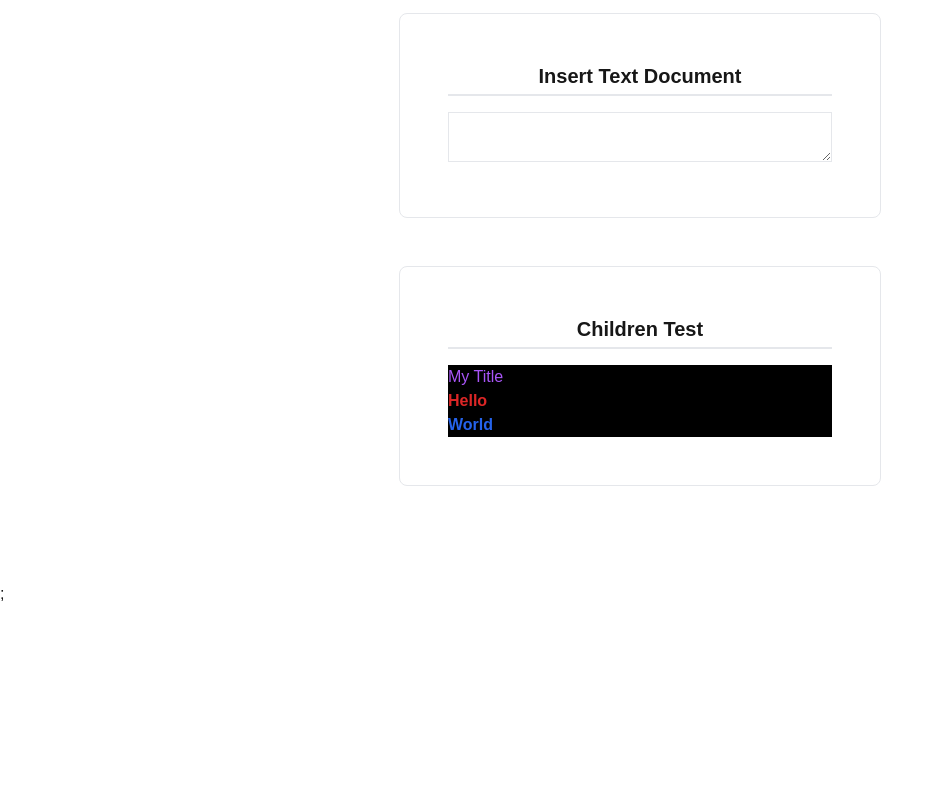
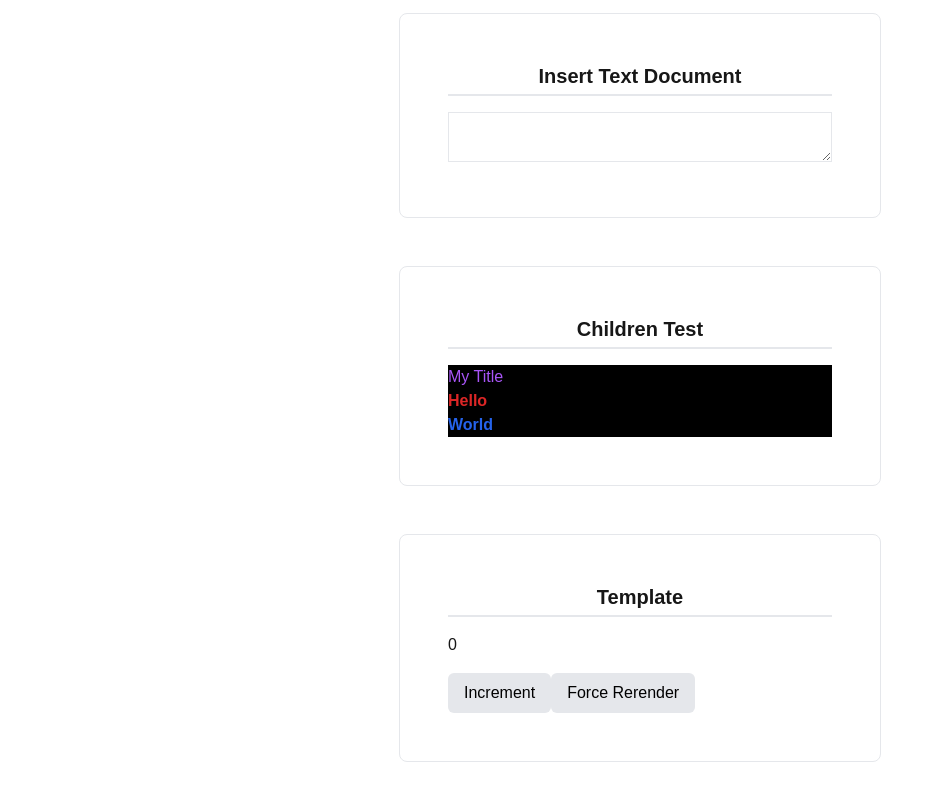
Before and after one commit to JustinDosaj/nextjs-exercises, a Next.js app: page / in a window 1280 px wide. Shown: the part 1220-2020 px from the top of the page, without its empty margins (0-943 px from the left). Before the commit the page ends 1826 px from the top, so only its background shows below. Built offline with nearby package versions, Linux system fonts and the light colour scheme.

Commit message:
Simple Counter

```diff
--- /dev/null
+++ b/src/excercises/SimpleCounter.tsx
@@ -0,0 +1,38 @@
+import React, { useRef, useState } from "react"
+import { Title } from "@/components/Title"
+import { Container } from "@/components/Container"
+
+export function SimpleCounter() {
+
+    const counter = useRef<number>(0)
+    const [ , forceRender] = useState(null)
+
+    const increment = () => {
+        counter.current += 1;
+        console.log("Ref count: ", counter.current)
+    }
+
+    return (
+        <Container>
+
+            {/* Problem Description */}
+            <Title title={"Template"}/>
+
+            {/* Solution */}
+            <div>{counter.current}</div>
+            <button
+                className="border-1 rounded-md border-gray-500 text-black bg-gray-200 px-4 py-2"
+                onClick={increment}
+            >
+                Increment
+            </button>
+                        <button
+                className="border-1 rounded-md border-gray-500 text-black bg-gray-200 px-4 py-2"
+                onClick={() => forceRender(null)}
+            >
+                Force Rerender
+            </button>
+
+        </Container>
+    )
+}
--- a/src/pages/index.tsx
+++ b/src/pages/index.tsx
@@ -5,6 +5,7 @@ import { Typewriter } from "@/excercises/TypewriterEffect";
 import { CheckBoxSolution } from "@/excercises/CheckBoxSolution";
 import { InsertTextDoc } from "@/excercises/InsertTextDoc";
 import { ChildrenTest } from "@/excercises/ChildrenTest";
+import { SimpleCounter } from "@/excercises/SimpleCounter";
 import LoadingBar from "@/excercises/LoadingBar";
 
 
@@ -24,6 +25,7 @@ export default function Home() {
         <CheckBoxSolution/>
         <InsertTextDoc/>
         <ChildrenTest/>
+        <SimpleCounter/>
       </Layout>
   );
 }
```
